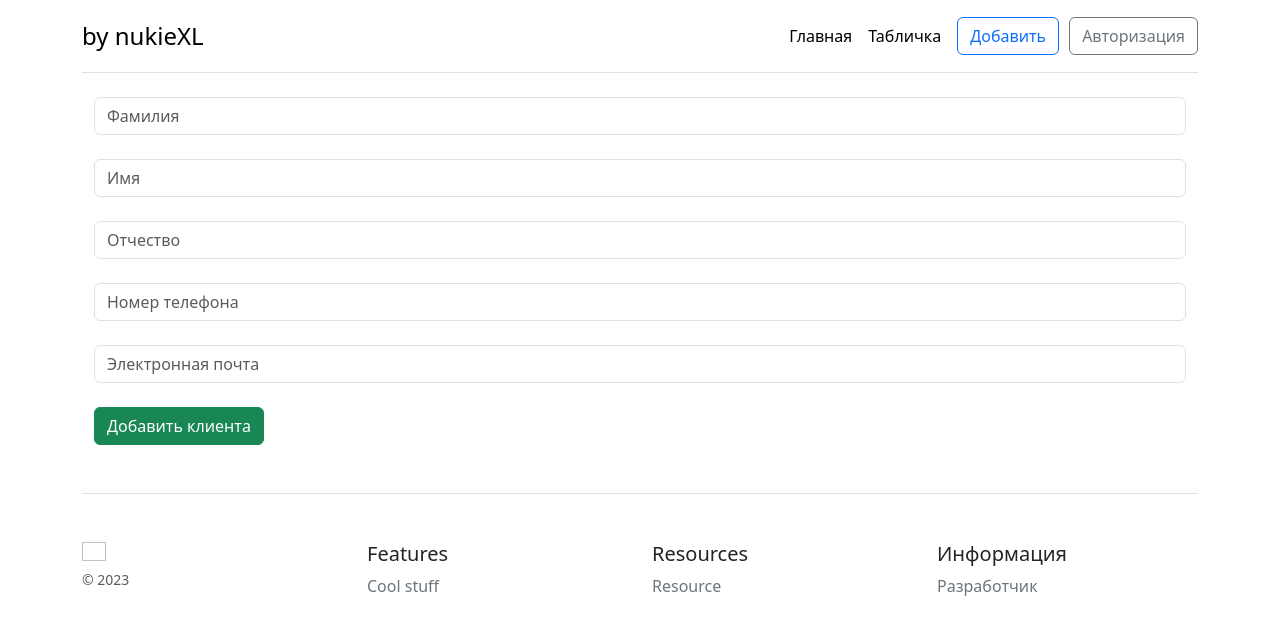
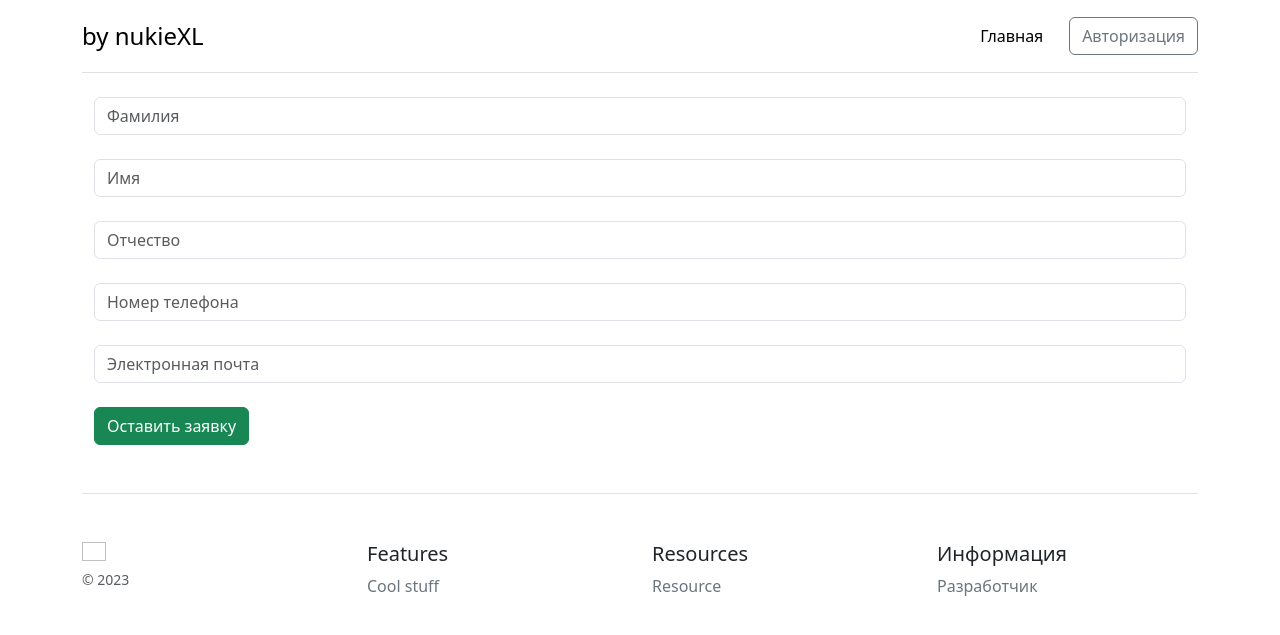
Before and after one commit to nukiexl/RemontWEB, a Flask app: page /createClient in a window 1280 px wide. Shown: the top 635 px of the page. Run offline with Flask 3, Linux system fonts and the light colour scheme.

Commit message:
Финал

```diff
--- a/Hoodie/routes.py
+++ b/Hoodie/routes.py
@@ -135,7 +135,7 @@ def add_primary_inspection():
 
 @app.route('/createOrder', methods=['GET', 'POST'])
 @login_required
-@auth_role(['admin'])
+@auth_role(['oper', 'admin'])
 def createOrder():
     clients = Client.query.all()
     operators = Operator.query.all()
@@ -286,6 +286,29 @@ def editOrder(order_id):
         order_statuses=order_statuses
     )
 
+from flask import redirect, url_for
+
+@app.route('/deleteOrder/<int:order_id>', methods=['GET', 'POST'])
+@login_required
+def deleteOrder(order_id):
+    order = Order.query.get_or_404(order_id)
+
+    # Проверка, что текущий пользователь имеет права на удаление заказа
+    if not current_user.has_role('admin'):
+        # Редирект или возврат ошибки, в зависимости от ваших требований
+        return "Недостаточно прав для удаления заказа."
+
+    try:
+        # Удаление заказа
+        db.session.delete(order)
+        db.session.commit()
+        flash('Заказ успешно удален.')
+    except Exception as e:
+        print(e)
+        flash('Произошла ошибка при удалении заказа.')
+
+    return redirect(url_for('orderlist'))
+
 @app.route('/createClient', methods=['GET', 'POST'])
 def createClient():
 
@@ -310,7 +333,8 @@ def createClient():
             try:
                 db.session.add(new_client)
                 db.session.commit()
-                return redirect('/create')
+                flash('Ваша заявка оставлена')
+                return redirect('/createClient')
             except:
                 return redirect('/createClient')
 
--- a/Hoodie/templates/base.html
+++ b/Hoodie/templates/base.html
@@ -19,15 +19,24 @@
 
         <nav class="d-inline-flex mt-2 mt-md-0 ms-md-auto">
           <a class="me-3 py-2 link-body-emphasis text-decoration-none" href="/">Главная</a>
-          <a class="me-3 py-2 link-body-emphasis text-decoration-none" href="/orderlist">Табличка</a>
+
         </nav>
-        <a class="btn btn-outline-primary" href="/createOrder">Добавить</a>
 
         {% if current_user.is_authenticated %}
+
+        {% if current_user.has_role('oper') or current_user.has_role('admin') %}
+        <a class="me-3 py-2 link-body-emphasis text-decoration-none" href="/orderlist">Список заказов</a>
+        <a class="btn btn-outline-primary" href="/createOrder" style="margin-left: 10px">Новый заказ</a>
+        {% endif %}
+        {% if current_user.has_role('admin') %}
+        <a class="btn btn-outline-secondary" href="/register" style="margin-left: 10px">Новый сотрудник</a>
+        <a class="btn btn-outline-secondary" href="/users" style="margin-left: 10px">Все сотрудники</a>
+        {% endif %}
+        {% if current_user.has_role('engin') %}
+        <a class="me-3 py-2 link-body-emphasis text-decoration-none" href="/enginOrderlist">Список заказов</a>
+        <a class="btn btn-outline-primary" href="/enginOrders" style="margin-left: 10px">Мои заказы</a>
+        {% endif %}
         <a class="btn btn-outline-secondary" href="/logout" style="margin-left: 10px">Выйти</a>
-          {% if current_user.has_role('admin') %}
-          <a class="btn btn-outline-secondary" href="/register" style="margin-left: 10px">Новый сотрудник</a>
-          {% endif %}
         {% else %}
         <a class="btn btn-outline-secondary" href="/login" style="margin-left: 10px">Авторизация</a>
         {% endif %}
--- a/Hoodie/templates/createClient.html
+++ b/Hoodie/templates/createClient.html
@@ -24,7 +24,12 @@
     <input class="form-control" type="text" name="middlename" id="middlename" placeholder="Отчество"><br>
     <input class="form-control" type="text" name="mobilephone" id="mobilephone" placeholder="Номер телефона"><br>
     <input class="form-control" type="text" name="email" id="email" placeholder="Электронная почта"><br>
+    {% if current_user.is_authenticated %}
     <button class="btn btn-success" type="submit">Добавить клиента</button><br>
+    {% else %}
+    <button class="btn btn-success" type="submit">Оставить заявку</button><br>
+    {% endif %}
+
   </form>
 </div>
 
--- a/Hoodie/templates/enginOrders.html
+++ b/Hoodie/templates/enginOrders.html
@@ -17,8 +17,11 @@
                 <td>{{ order_engineer.order.equipment.brand }} {{ order_engineer.order.equipment.model }}</td>
                 <td>{{ order_engineer.order.laborcost }}</td>
                 <td>{{ order_engineer.order.order_status.status_name }}</td>
+                {% endif %}
+                <td><a class="btn btn-outline-dark"
+                        href="{{ url_for('deleteOrder', order_id=order_engineer.order.orderid) }}">Сдать
+                        заказ</a></td>
             </tr>
-            {% endif %}
             {% endfor %}
         </table>
     </div>
```
Also changed, not shown: Hoodie/templates/orderlist.html (+1 -22 lines).
